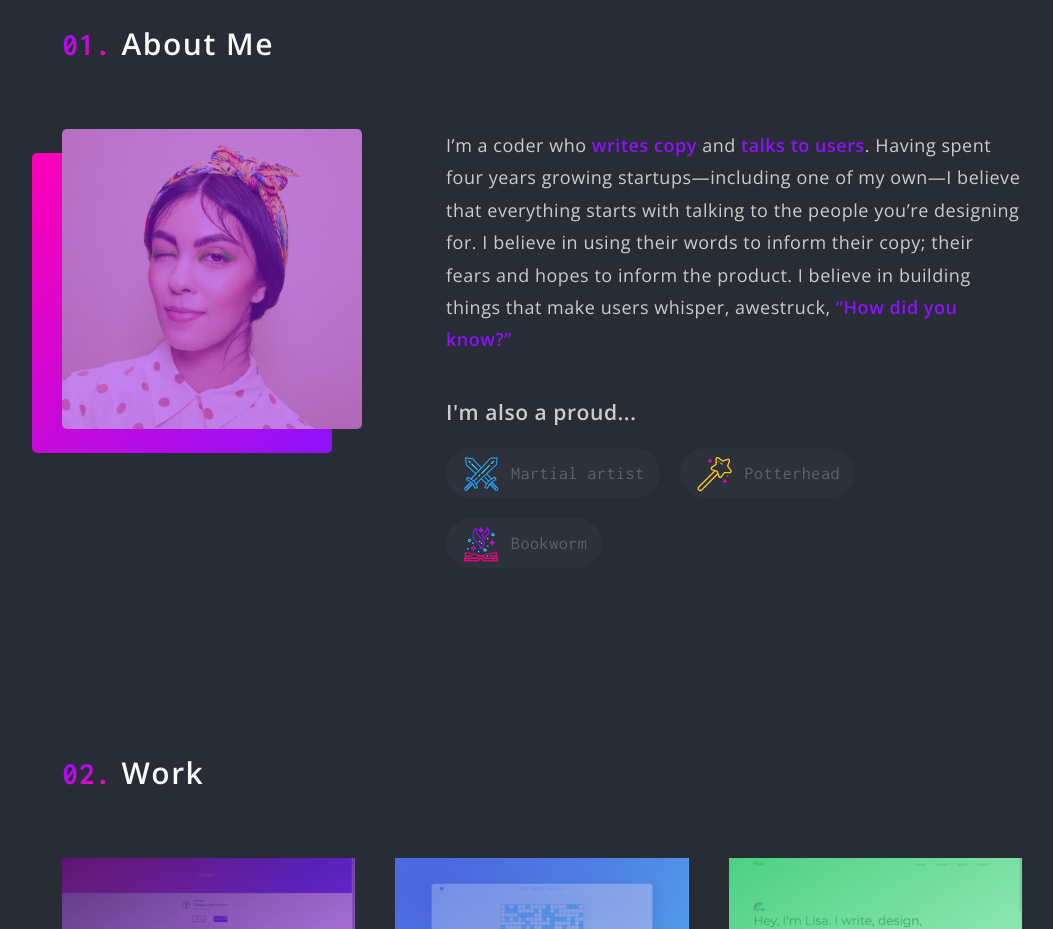
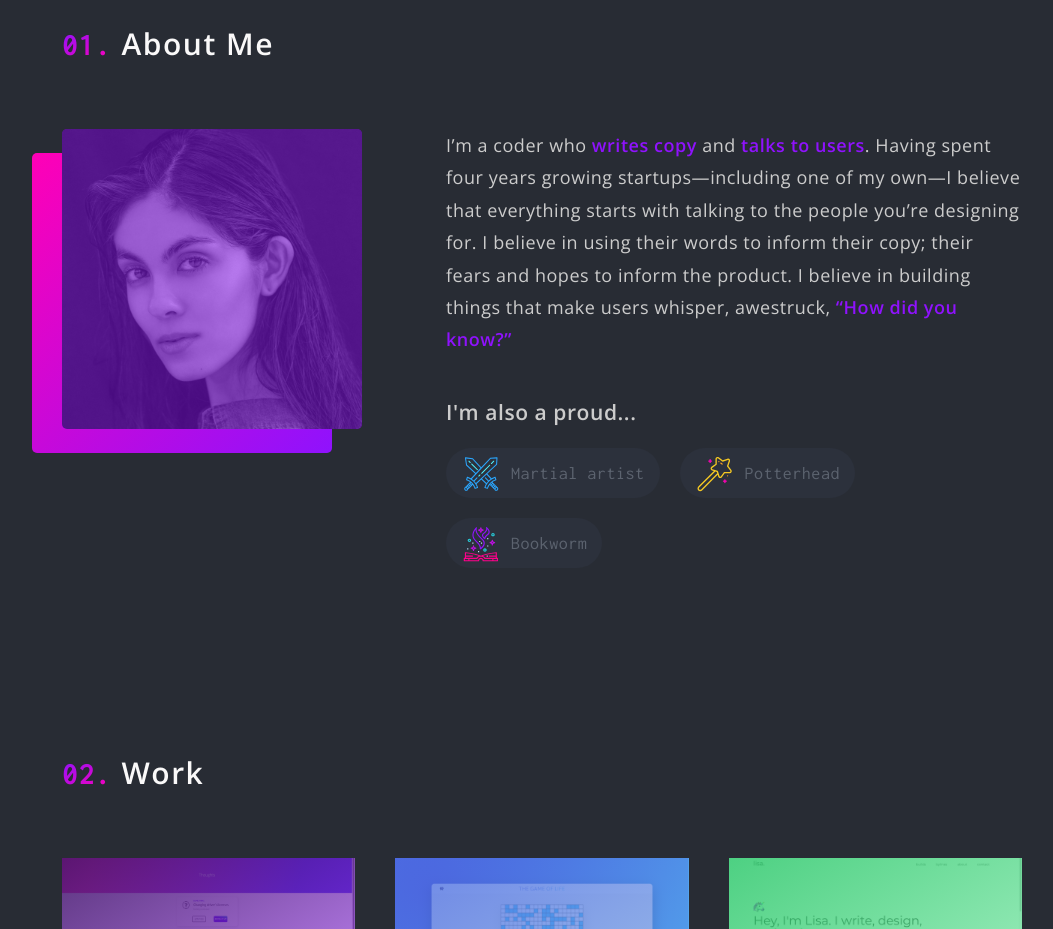
Before and after one commit to lisasiva/witchy-atom, a React (Create React App) app: page / in a window 1280 px wide. Shown: the part 960-1889 px from the top of the page, without its empty margins (98-1151 px from the left). Built offline with nearby package versions, Linux system fonts and the light colour scheme.

Commit message:
Trying background-image instead of background to display about me photo

```diff
--- a/src/sass/About.scss
+++ b/src/sass/About.scss
@@ -50,7 +50,7 @@
     width: var(--size-about-photo);
     height: var(--size-about-photo);
     border-radius: 5px;
-    background: url(../img/about-lisa-siva-800x800.png);
+    background-image: url(../img/about-ramiah.png);
     background-size: contain;
     background-repeat: no-repeat;
     opacity: 50%;
```
Also changed, not shown: src/img/about-ramiah.png (added).
